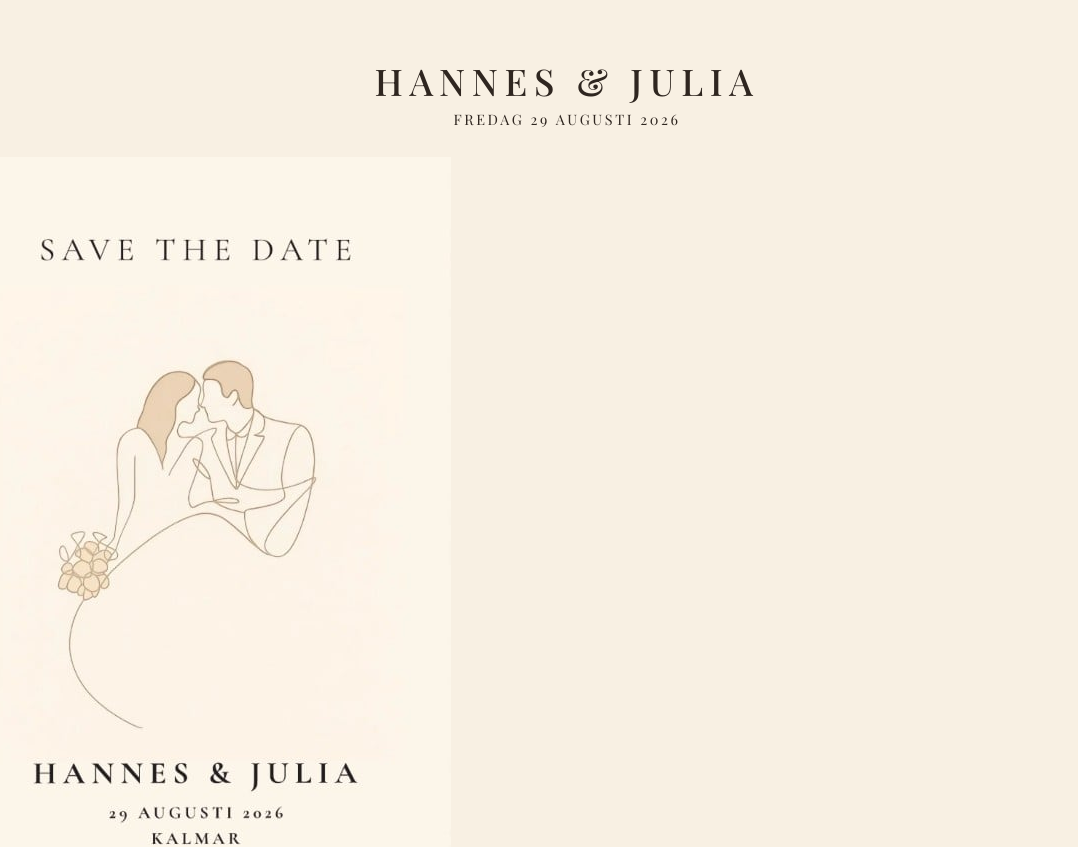
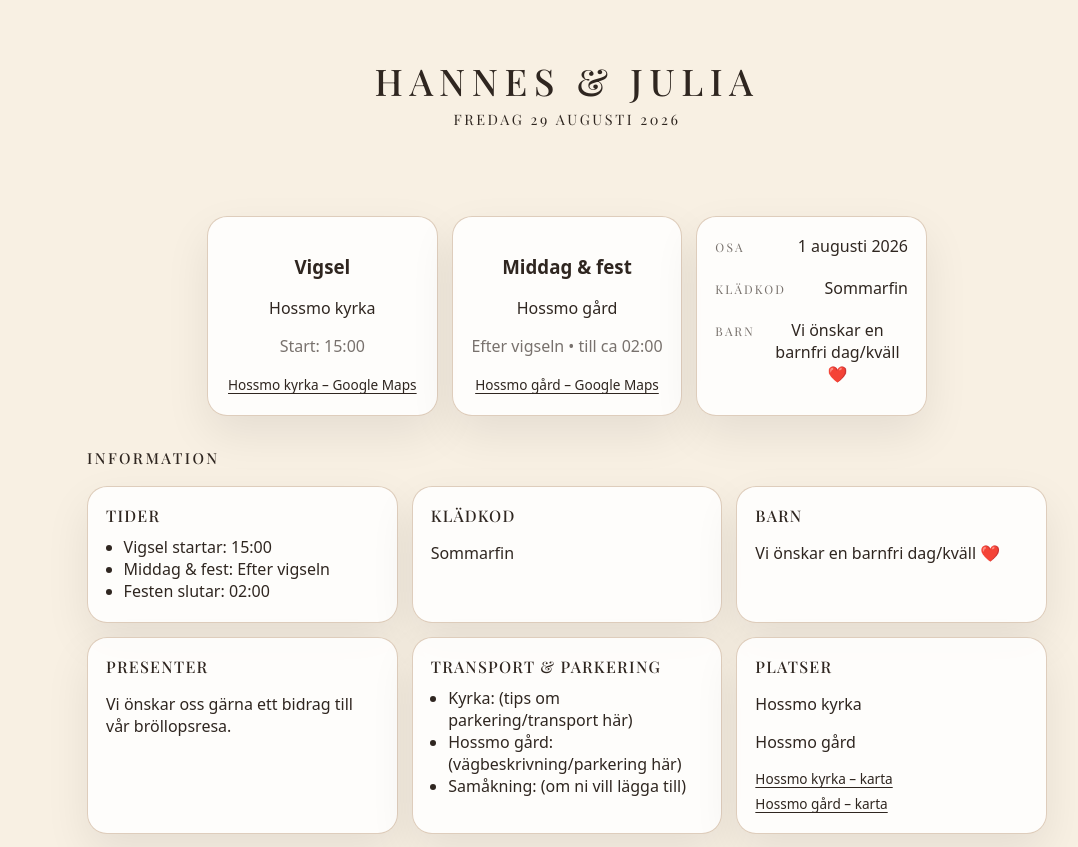
Before and after one commit to h4nsln3r/broloppet, a React (Vite) app: page / in a window 1280 px wide. Shown: the top 847 px of the page, without its empty margins (73-1151 px from the left). Built offline with nearby package versions, Linux system fonts and the light colour scheme.

Commit message:
removed some stuff

```diff
--- a/src/components/Hero.tsx
+++ b/src/components/Hero.tsx
@@ -1,5 +1,4 @@
 import type { WeddingConfig } from '../weddingConfig';
-import weddingPhoto from '../assets/hannes-julia-illustration.png';
 
 type HeroProps = {
   wedding: WeddingConfig;
@@ -12,10 +11,6 @@ export function Hero({ wedding }: HeroProps) {
       <div className="hero__header">
         <h1>{wedding.couple}</h1>
         <p className="lead">{wedding.dateLong}</p>
-        <div className="hero__illustration">
-          {/* Lägg bilden i public/ enligt filnamnet nedan */}
-          <img src={weddingPhoto} alt={wedding.couple} />
-        </div>
       </div>
       <div className="hero__inner">
         <div className="hero__cards">
--- a/src/styles/app.scss
+++ b/src/styles/app.scss
@@ -73,17 +73,6 @@ body {
     text-transform: uppercase;
     font-size: 0.9rem;
     margin: 0;
-  }
-
-  &__illustration {
-    margin: 28px auto 32px;
-
-    img,
-    svg {
-      display: block;
-      max-width: 100%;
-      height: auto;
-    }
   }
 
   &__cards {
```
